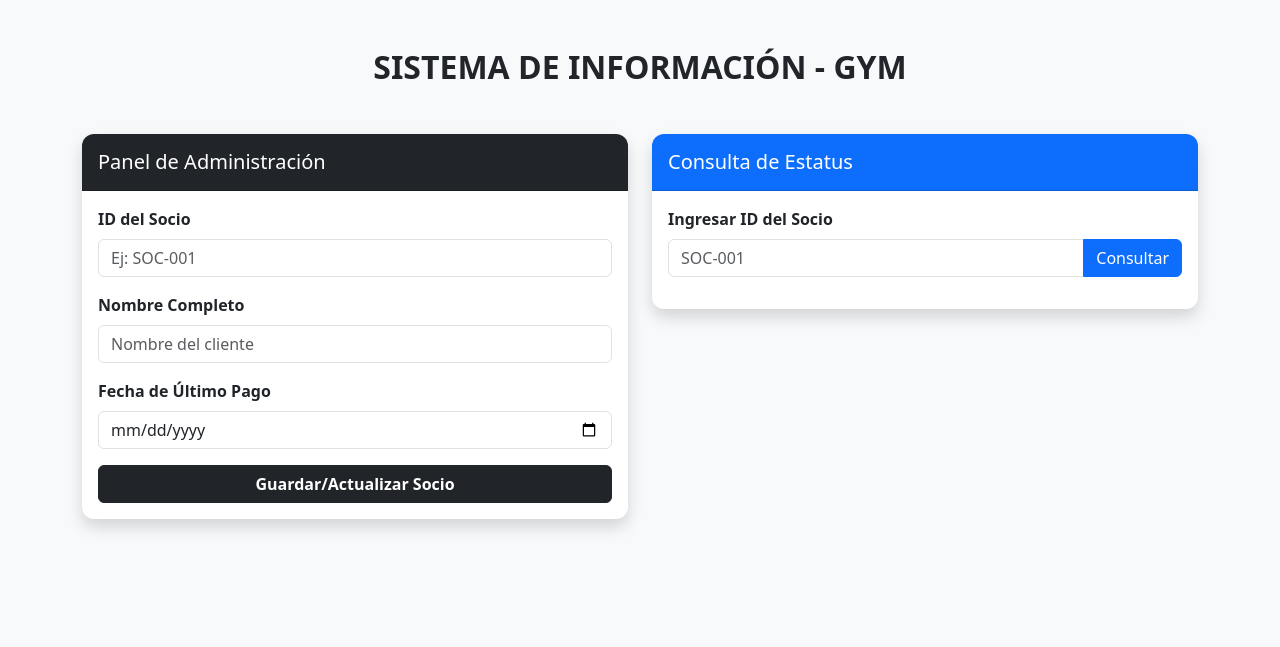
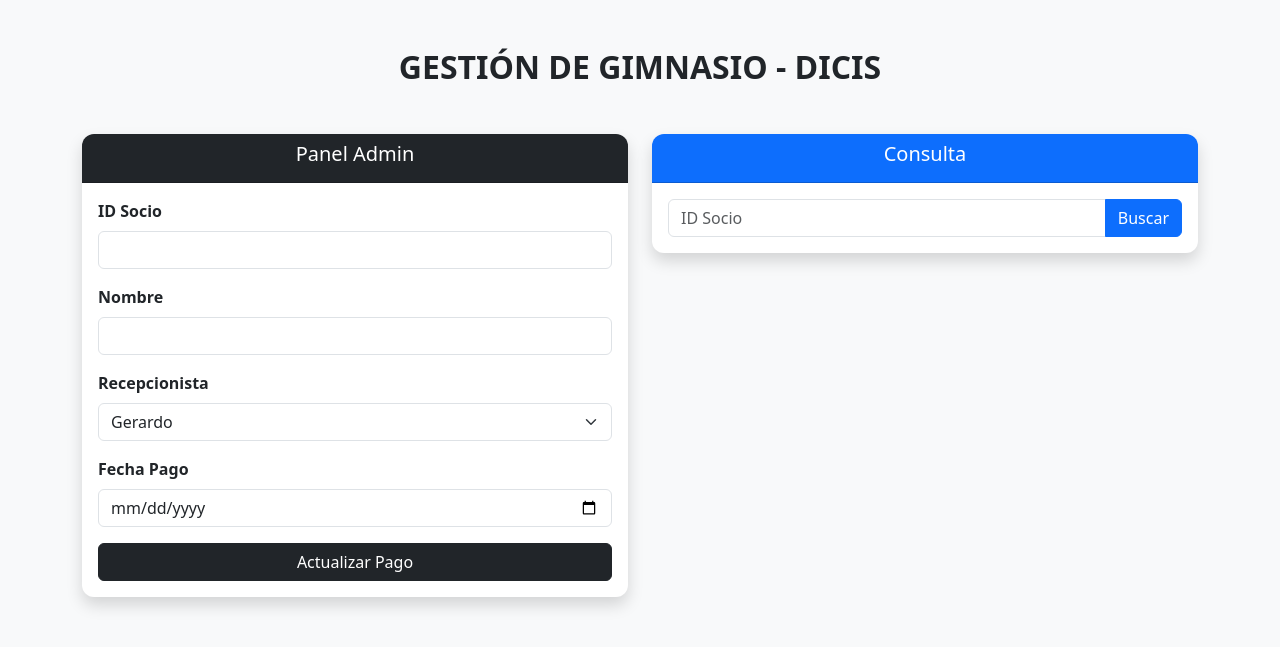
Before and after one commit to tyfredo/gestor-gym, a Flask app: page / in a window 1280 px wide. Shown: the top 647 px of the page. Run offline with Flask 3, Linux system fonts and the light colour scheme.

Commit message:
[CREATED]: base de datos

```diff
--- a/app.py
+++ b/app.py
@@ -1,31 +1,32 @@
 from flask import Flask, render_template, request, jsonify
 import sqlite3
+import os
 from datetime import datetime
 
 app = Flask(__name__)
 
-# Función auxiliar para conectar a la BD
 def get_db_connection():
-    conn = sqlite3.connect('gym.db')
+    db_path = os.path.join(os.path.dirname(__file__), 'gym.db')
+    conn = sqlite3.connect(db_path)
     conn.row_factory = sqlite3.Row
     return conn
 
-# Ruta 1: Mostrar la página web HTML
 @app.route('/')
 def index():
     return render_template('index.html')
 
-# Ruta 2: (API) Consultar Estatus y Procesar Lógica de 30 días
 @app.route('/api/consultar/<id_socio>', methods=['GET'])
 def consultar_socio(id_socio):
     conn = get_db_connection()
-    # Hacemos un JOIN para traer al socio y su último pago
+    # JOIN para traer el Plan y el Nombre del Recepcionista que cobró el último pago
     socio = conn.execute('''
-        SELECT s.nombre_completo, p.fecha_pago
+        SELECT s.nombre_completo, p.fecha_pago, m.nombre_plan, r.nombre AS nombre_recep
         FROM Socios s
         LEFT JOIN Pagos p ON s.id_socio = p.id_socio
+        LEFT JOIN Membresias m ON s.id_membresia = m.id_membresia
+        LEFT JOIN Recepcionistas r ON p.id_recepcionista = r.id_recepcionista
         WHERE s.id_socio = ?
-        ORDER BY p.fecha_pago DESC LIMIT 1
+        ORDER BY p.id_pago DESC LIMIT 1
     ''', (id_socio,)).fetchone()
     conn.close()
 
@@ -34,57 +35,54 @@ def consultar_socio(id_socio):
 
     nombre = socio['nombre_completo']
     fecha_pago_str = socio['fecha_pago']
+    plan = socio['nombre_plan'] if socio['nombre_plan'] else "Sin plan"
+    recepcionista = socio['nombre_recep'] if socio['nombre_recep'] else "Desconocido"
 
-    # --- LÓGICA DE NEGOCIO (Los 30 días) ---
     fecha_pago = datetime.strptime(fecha_pago_str, '%Y-%m-%d')
-    fecha_actual = datetime.now()
-    diferencia = (fecha_actual - fecha_pago).days
+    diferencia = (datetime.now() - fecha_pago).days
 
     if diferencia > 30:
         titulo = "¡Suscripción Vencida!"
-        mensaje = f"La suscripción de {nombre} ha expirado.\nTiene {diferencia - 30} días de retraso."
+        mensaje = f"Socio: {nombre}\nPlan: {plan}\nAtendido por: {recepcionista}\n(Vencido por {diferencia - 30} días)"
         estado = "danger"
-    elif 0 <= diferencia <= 30:
+    else:
         titulo = "¡Suscripción Al Día!"
-        mensaje = f"La cuenta de {nombre} está activa.\nFaltan {30 - diferencia} días para su próximo pago."
+        mensaje = f"Socio: {nombre}\nPlan: {plan}\nAtendido por: {recepcionista}\n(Faltan {30 - diferencia} días)"
         estado = "success"
-    else:
-        titulo = "Error"
-        mensaje = "Fecha futura detectada."
-        estado = "warning"
 
     return jsonify({
-        "nombre": nombre,
         "titulo": titulo,
         "mensaje": mensaje,
-        "estadoBootstrap": estado
+        "estadoBootstrap": estado,
+        "nombre": nombre
     })
 
-# Ruta 3: (API) Guardar o Actualizar Socio y su Pago
 @app.route('/api/guardar', methods=['POST'])
 def guardar_socio():
     datos = request.json
-    id_socio = datos['id']
-    nombre = datos['nombre']
-    fecha = datos['fecha']
+    id_s = datos['id']
+    nom = datos['nombre']
+    fec = datos['fecha']
+    id_r = datos['id_recepcionista'] # Recibimos el recepcionista de la web
 
     conn = get_db_connection()
-    # Actualizar o Insertar Socio (Evita duplicados)
-    conn.execute('''
-        INSERT INTO Socios (id_socio, nombre_completo)
-        VALUES (?, ?)
-        ON CONFLICT(id_socio) DO UPDATE SET nombre_completo = excluded.nombre_completo
-    ''', (id_socio, nombre))
+    try:
+        # Actualizar o insertar socio
+        existe = conn.execute('SELECT 1 FROM Socios WHERE id_socio = ?', (id_s,)).fetchone()
+        if existe:
+            conn.execute('UPDATE Socios SET nombre_completo = ? WHERE id_socio = ?', (nom, id_s))
+        else:
+            conn.execute('INSERT INTO Socios (id_socio, nombre_completo, id_membresia) VALUES (?, ?, 1)', (id_s, nom))
 
-    # Registrar el nuevo pago
-    conn.execute('''
-        INSERT INTO Pagos (id_socio, fecha_pago) VALUES (?, ?)
-    ''', (id_socio, fecha))
-
-    conn.commit()
-    conn.close()
-
-    return jsonify({"success": True, "mensaje": "Datos guardados correctamente en SQLite"})
+        # Registrar el pago con el ID del recepcionista real
+        conn.execute('INSERT INTO Pagos (id_socio, fecha_pago, id_recepcionista) VALUES (?, ?, ?)', (id_s, fec, id_r))
+        conn.commit()
+        return jsonify({"success": True})
+    except Exception as e:
+        conn.rollback()
+        return jsonify({"success": False, "error": str(e)}), 500
+    finally:
+        conn.close()
 
 if __name__ == '__main__':
     app.run(debug=True)
--- a/static/js/app.js
+++ b/static/js/app.js
@@ -1,96 +1,55 @@
 document.addEventListener('DOMContentLoaded', () => {
+    const formAdmin = document.getElementById('formAdmin');
+    const formConsulta = document.getElementById('formConsulta');
 
-    // --- LÓGICA PANEL ADMIN ---
-    const formAdmin = document.getElementById('formAdmin');
-
+    // GUARDAR PAGO
     formAdmin.addEventListener('submit', async (e) => {
         e.preventDefault();
-
-        // Armamos el paquete de datos a enviar al servidor
         const datos = {
             id: document.getElementById('adminId').value,
             nombre: document.getElementById('adminNombre').value,
-            fecha: document.getElementById('adminFecha').value
+            fecha: document.getElementById('adminFecha').value,
+            id_recepcionista: document.getElementById('adminRecepcionista').value
         };
 
-        try {
-            // Enviamos los datos a Python mediante método POST
-            const respuesta = await fetch('/api/guardar', {
-                method: 'POST',
-                headers: { 'Content-Type': 'application/json' },
-                body: JSON.stringify(datos)
-            });
+        const res = await fetch('/api/guardar', {
+            method: 'POST',
+            headers: {'Content-Type': 'application/json'},
+            body: JSON.stringify(datos)
+        });
 
-            const resultado = await respuesta.json();
-
-            if (resultado.success) {
-                alert(`Socio ${datos.id} guardado correctamente en la base de datos.`);
-                formAdmin.reset();
-                document.getElementById('resultadoConsulta').classList.add('d-none');
-            }
-        } catch (error) {
-            console.error("Error al guardar:", error);
-            alert("Error al conectar con el servidor.");
+        if (res.ok) {
+            alert("Pago registrado correctamente");
+            formAdmin.reset();
         }
     });
 
-    // --- LÓGICA CONSULTA RÁPIDA ---
-    const formConsulta = document.getElementById('formConsulta');
-    const contenedorRes = document.getElementById('resultadoConsulta');
-    const alerta = document.getElementById('alertaEstatus');
-    const btnRenovar = document.getElementById('btnRenovar');
-
-    let socioActual = null;
-
+    // CONSULTAR SOCIO
     formConsulta.addEventListener('submit', async (e) => {
         e.preventDefault();
         const id = document.getElementById('consultaId').value;
+        const res = await fetch(`/api/consultar/${id}`);
 
-        try {
-            // Consultamos a Python mediante el método GET
-            const respuesta = await fetch(`/api/consultar/${id}`);
-
-            if (!respuesta.ok) {
-                alert("El ID ingresado no está registrado en el sistema SQLite.");
-                contenedorRes.classList.add('d-none');
-                return;
-            }
-
-            // Recibimos el cálculo ya procesado por Python
-            const reporte = await respuesta.json();
-
-            socioActual = { id: id, nombre: reporte.nombre };
-
+        if (res.ok) {
+            const reporte = await res.json();
             document.getElementById('resNombre').textContent = reporte.nombre;
             document.getElementById('resMensaje').textContent = reporte.mensaje;
-            alerta.className = `alert shadow-sm alert-${reporte.estadoBootstrap}`;
-            contenedorRes.classList.remove('d-none');
+            document.getElementById('alertaEstatus').className = `alert shadow-sm alert-${reporte.estadoBootstrap}`;
+            document.getElementById('resultadoConsulta').classList.remove('d-none');
 
-            // Mostrar botón de renovación SOLO si está vencido
-            if (reporte.estadoBootstrap === "danger") {
-                btnRenovar.classList.remove('d-none');
+            const btn = document.getElementById('btnRenovar');
+            if(reporte.estadoBootstrap === "danger") {
+                btn.classList.remove('d-none');
+                btn.onclick = () => {
+                    document.getElementById('adminId').value = id;
+                    document.getElementById('adminNombre').value = reporte.nombre;
+                    document.getElementById('adminFecha').value = new Date().toISOString().split('T')[0];
+                };
             } else {
-                btnRenovar.classList.add('d-none');
+                btn.classList.add('d-none');
             }
-
-        } catch (error) {
-            console.error("Error en consulta:", error);
-        }
-    });
-
-    // --- LÓGICA BOTÓN "AGREGAR NUEVO PAGO" ---
-    btnRenovar.addEventListener('click', () => {
-        if (socioActual) {
-            document.getElementById('adminId').value = socioActual.id;
-            document.getElementById('adminNombre').value = socioActual.nombre;
-
-            const hoy = new Date();
-            const anio = hoy.getFullYear();
-            const mes = String(hoy.getMonth() + 1).padStart(2, '0');
-            const dia = String(hoy.getDate()).padStart(2, '0');
-
-            document.getElementById('adminFecha').value = `${anio}-${mes}-${dia}`;
-            document.getElementById('formAdmin').scrollIntoView({ behavior: 'smooth' });
+        } else {
+            alert("Socio no encontrado");
         }
     });
 });
--- a/templates/index.html
+++ b/templates/index.html
@@ -2,37 +2,40 @@
 <html lang="es">
 <head>
     <meta charset="UTF-8">
-    <meta name="viewport" content="width=device-width, initial-scale=1.0">
-    <title>Gym System - Admin & Consulta</title>
+    <title>Gym System UG</title>
     <link href="https://cdn.jsdelivr.net/npm/bootstrap@5.3.2/dist/css/bootstrap.min.css" rel="stylesheet">
     <link rel="stylesheet" href="/static/css/style.css">
 </head>
 <body class="bg-light">
-
     <div class="container py-5">
-        <h2 class="text-center mb-5 fw-bold text-dark">SISTEMA DE INFORMACIÓN - GYM</h2>
-
+        <h2 class="text-center mb-5 fw-bold">GESTIÓN DE GIMNASIO - DICIS</h2>
         <div class="row g-4">
             <div class="col-md-6">
                 <div class="card shadow border-0">
-                    <div class="card-header bg-dark text-white p-3">
-                        <h5 class="mb-0">Panel de Administración</h5>
-                    </div>
+                    <div class="card-header bg-dark text-white text-center"><h5>Panel Admin</h5></div>
                     <div class="card-body">
                         <form id="formAdmin">
                             <div class="mb-3">
-                                <label class="form-label fw-bold">ID del Socio</label>
-                                <input type="text" id="adminId" class="form-control" placeholder="Ej: SOC-001" required>
+                                <label class="form-label fw-bold">ID Socio</label>
+                                <input type="text" id="adminId" class="form-control" required>
                             </div>
                             <div class="mb-3">
-                                <label class="form-label fw-bold">Nombre Completo</label>
-                                <input type="text" id="adminNombre" class="form-control" placeholder="Nombre del cliente" required>
+                                <label class="form-label fw-bold">Nombre</label>
+                                <input type="text" id="adminNombre" class="form-control" required>
                             </div>
                             <div class="mb-3">
-                                <label class="form-label fw-bold">Fecha de Último Pago</label>
+                                <label class="form-label fw-bold">Recepcionista</label>
+                                <select id="adminRecepcionista" class="form-select">
+                                    <option value="1">Gerardo</option>
+                                    <option value="2">Ana</option>
+                                    <option value="3">Carlos</option>
+                                </select>
+                            </div>
+                            <div class="mb-3">
+                                <label class="form-label fw-bold">Fecha Pago</label>
                                 <input type="date" id="adminFecha" class="form-control" required>
                             </div>
-                            <button type="submit" class="btn btn-dark w-100 fw-bold">Guardar/Actualizar Socio</button>
+                            <button type="submit" class="btn btn-dark w-100">Actualizar Pago</button>
                         </form>
                     </div>
                 </div>
@@ -40,29 +43,20 @@
 
             <div class="col-md-6">
                 <div class="card shadow border-0">
-                    <div class="card-header bg-primary text-white p-3">
-                        <h5 class="mb-0">Consulta de Estatus</h5>
-                    </div>
+                    <div class="card-header bg-primary text-white text-center"><h5>Consulta</h5></div>
                     <div class="card-body">
                         <form id="formConsulta">
-                            <div class="mb-3">
-                                <label class="form-label fw-bold">Ingresar ID del Socio</label>
-                                <div class="input-group">
-                                    <input type="text" id="consultaId" class="form-control" placeholder="SOC-001" required>
-                                    <button class="btn btn-primary" type="submit">Consultar</button>
-                                </div>
+                            <div class="input-group">
+                                <input type="text" id="consultaId" class="form-control" placeholder="ID Socio">
+                                <button class="btn btn-primary" type="submit">Buscar</button>
                             </div>
                         </form>
-
                         <div id="resultadoConsulta" class="mt-4 d-none">
-                            <div id="alertaEstatus" class="alert shadow-sm" role="alert">
-                                <h4 class="alert-heading" id="resNombre"></h4>
+                            <div id="alertaEstatus" class="alert shadow-sm">
+                                <h4 id="resNombre"></h4>
                                 <hr>
-                                <p id="resMensaje" class="mb-0" style="white-space: pre-line;"></p>
-
-                                <button id="btnRenovar" class="btn btn-danger mt-3 w-100 fw-bold d-none">
-                                    Agregar nuevo pago
-                                </button>
+                                <p id="resMensaje" style="white-space: pre-line;"></p>
+                                <button id="btnRenovar" class="btn btn-danger mt-3 w-100 d-none">Agregar nuevo pago</button>
                             </div>
                         </div>
                     </div>
@@ -70,7 +64,6 @@
             </div>
         </div>
     </div>
-
     <script src="/static/js/app.js"></script>
 </body>
 </html>
```
Also changed, not shown: crear_bd.py (+58 -14 lines), gym.db.
